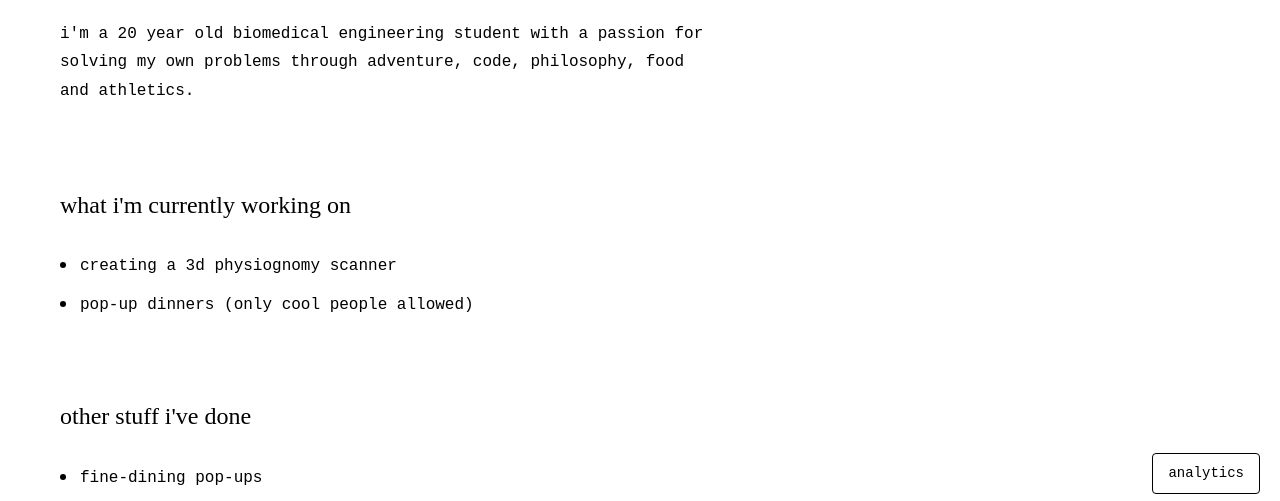
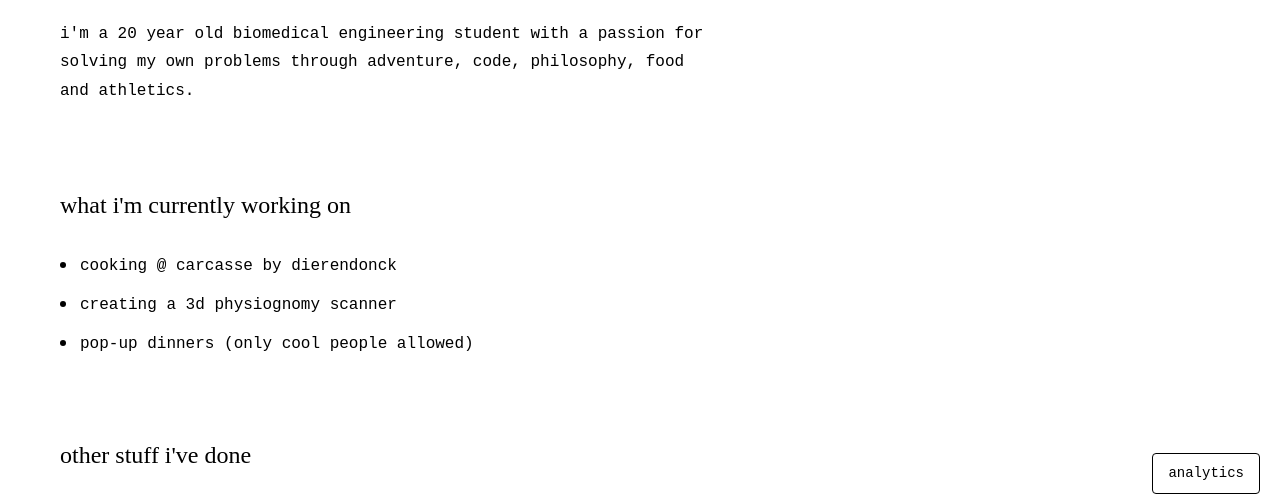
Before and after one commit to drinkitza/cosereanu-com, a plain HTML site: page index.html in a window 1280 px wide. Shown: the part 236-737 px from the top of the page. Drawn offline with Linux system fonts and the light colour scheme.

Commit message:
Update index.html

```diff
--- a/index.html
+++ b/index.html
@@ -42,6 +42,9 @@
 
                 <section id="current" class="section">
                     <h2>what i'm currently working on</h2>
+                    <div class="work-item">
+                        <p>cooking @ carcasse by dierendonck</p>
+                    </div>
                     <div class="work-item">
                         <p>creating a 3d physiognomy scanner</p>
                     </div>
```
